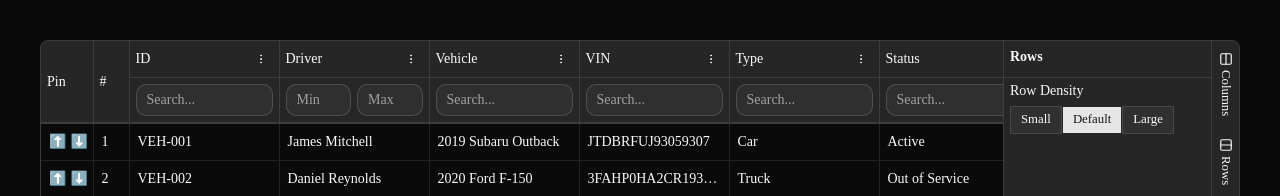
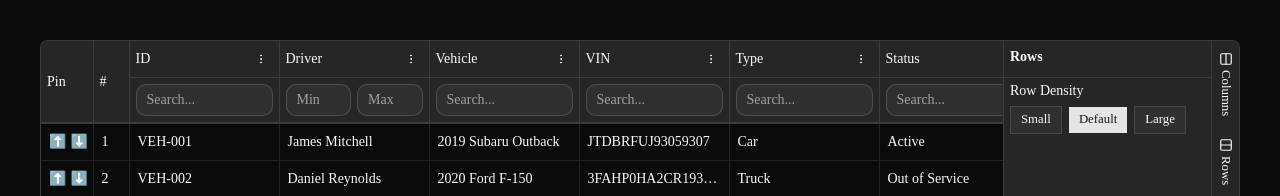
Before and after one commit to jsdev-robin/munza-x-data-grid, a React (Vite) app: page / in a window 1280 px wide. Both pictures are taken after a click on the button "Rows". Shown: the top 196 px of the page. Built offline with nearby package versions, Linux system fonts and the light colour scheme.

Commit message:
refactor: wrap row density buttons in a flex container for improved layout

```diff
--- a/src/package/components/toolbar/ToolbarRows.tsx
+++ b/src/package/components/toolbar/ToolbarRows.tsx
@@ -16,6 +16,7 @@ const ToolbarRows = () => {
       </div>
       <div className="mun:space-y-2 mun:px-1.5 mun:flex-1">
         <Label>Row Density</Label>
+        <div className="mun:flex mun:items-center mun:gap-1.5 mun:flex-wrap">
           <Button
             variant={density === 'sm' ? 'default' : 'outline'}
             onClick={() => table.setDensity('sm')}
@@ -38,6 +39,7 @@ const ToolbarRows = () => {
             Large
           </Button>
         </div>
+      </div>
       <div className="mun:px-1.5">
         <Button
           onClick={() => table.resetRowPinning()}
```
Lines whose indentation alone changed are shown as unchanged.
